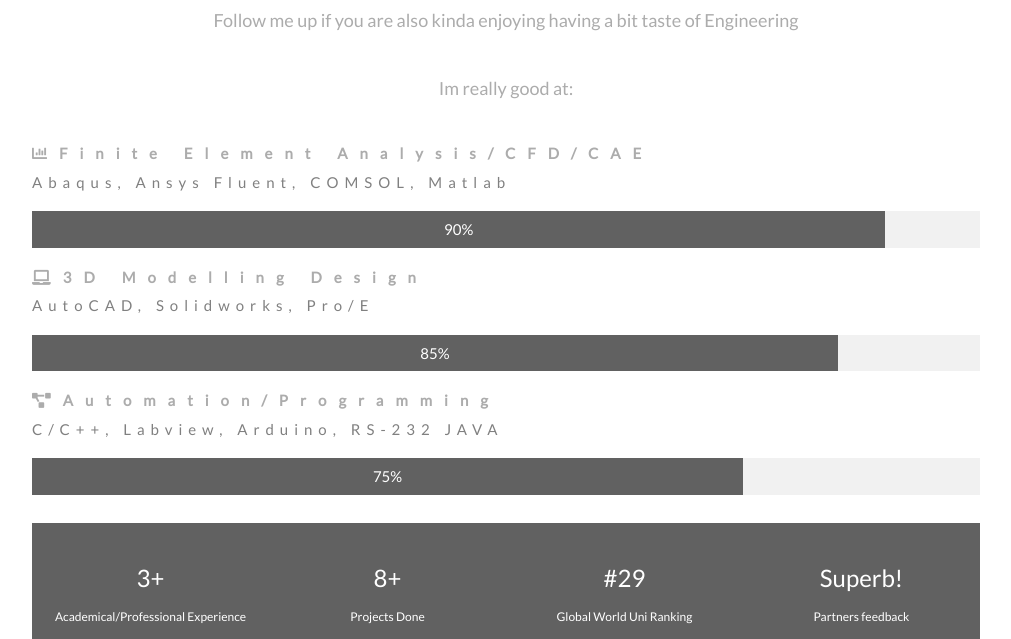
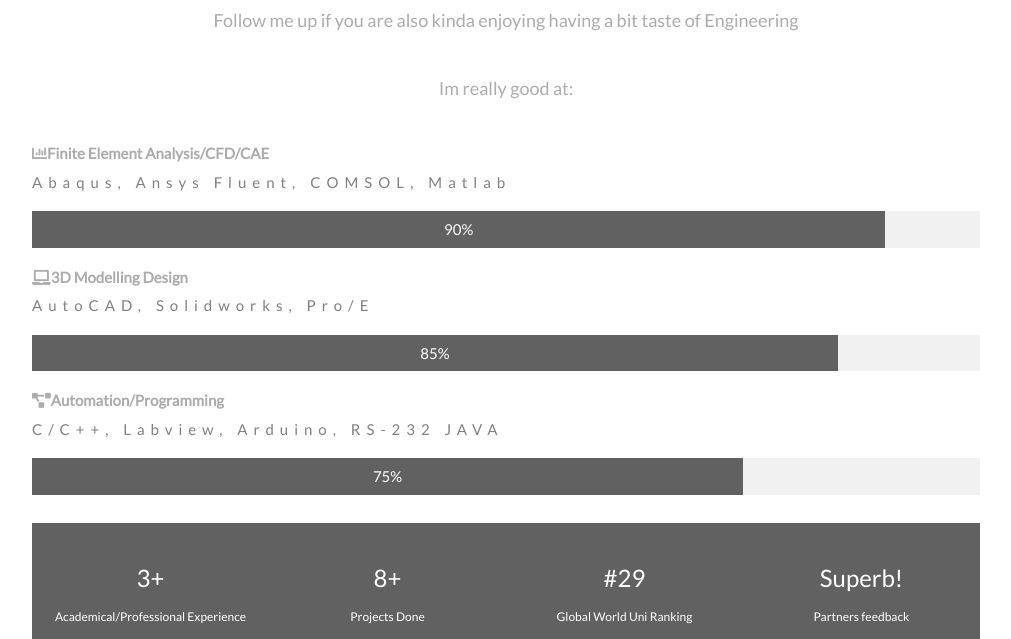
Before and after one commit to mbgpcywb/UJ.github.io, a plain HTML site: page index.html in a window 1280 px wide. Shown: the part 1866-2505 px from the top of the page, without its empty margins (134-1145 px from the left). Drawn offline with nearby package versions, Linux system fonts and the light colour scheme.

Commit message:
Update index.html

```diff
--- a/index.html
+++ b/index.html
@@ -189,15 +189,18 @@ display:none;
 
   <div>
     <p class="w3-large w3-center w3-padding-16">Im really good at:</p>
-  <p class="skill-FEM w3-wide"><i class="fas fa-chart-bar"></i><b>Finite Element Analysis/CFD/CAE</b></p>
+
+    <p class="skill-FEM "><i class="fas fa-chart-bar"></i><b>Finite Element Analysis/CFD/CAE</b></p>
     <div class="w3-light-grey">
       <div class="w3-container w3-padding-small w3-dark-grey w3-center" style="width:90%">90%</div>
     </div>
-  <p class="skill-3D w3-wide"><i class="fa fa-laptop"></i><b>3D Modelling Design</b></p>
+
+    <p class="skill-3D "><i class="fa fa-laptop"></i><b>3D Modelling Design</b></p>
     <div class="w3-light-grey">
       <div class="w3-container w3-padding-small w3-dark-grey w3-center" style="width:85%">85%</div>
     </div>
-  <p class="skill-auto w3-wide"><i class="fas fa-project-diagram"></i><b>Automation/Programming</b></p>
+
+    <p class="skill-auto"><i class="fas fa-project-diagram"></i><b>Automation/Programming</b></p>
     <div class="w3-light-grey">
       <div class="w3-container w3-padding-small w3-dark-grey w3-center" style="width:75%">75%</div>
   </div>
```
Lines whose indentation alone changed are shown as unchanged.
